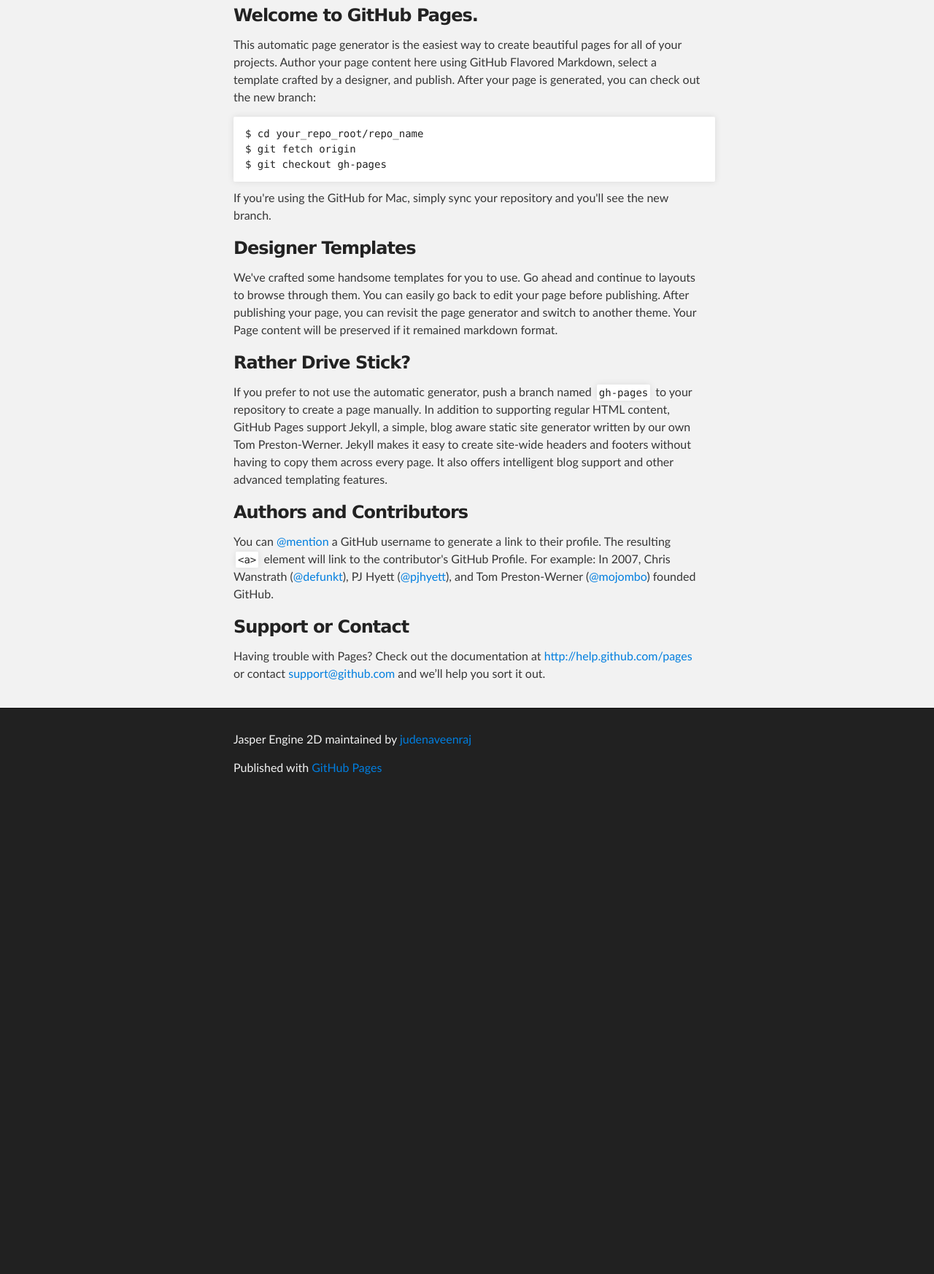
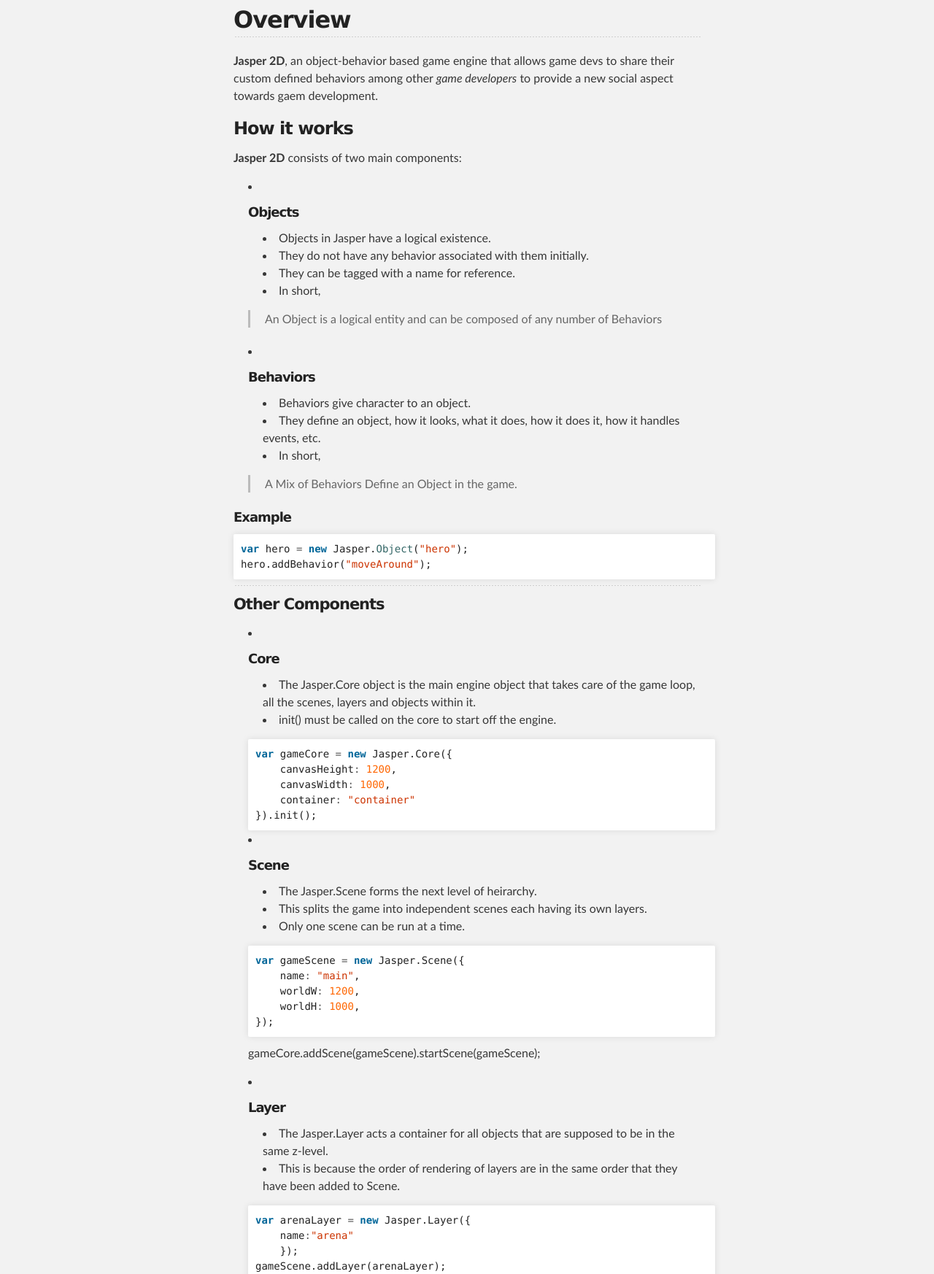
Before and after one commit to malfusion/JasperEngine-2D, a plain HTML site: page index.html in a window 1280 px wide. Shown: the part 293-2039 px from the top of the page at 73% size. Before the commit the page ends 1392 px from the top, so only its background shows below. Drawn offline with Linux system fonts and the light colour scheme.

```diff
--- a/index.html
+++ b/index.html
@@ -31,37 +31,112 @@
     <!-- MAIN CONTENT -->
     <div id="main_content_wrap" class="outer">
       <section id="main_content" class="inner">
-        <h3>
-<a name="welcome-to-github-pages" class="anchor" href="#welcome-to-github-pages"><span class="octicon octicon-link"></span></a>Welcome to GitHub Pages.</h3>
+        <h2>
+<a name="overview" class="anchor" href="#overview"><span class="octicon octicon-link"></span></a>Overview</h2>
 
-<p>This automatic page generator is the easiest way to create beautiful pages for all of your projects. Author your page content here using GitHub Flavored Markdown, select a template crafted by a designer, and publish. After your page is generated, you can check out the new branch:</p>
-
-<pre><code>$ cd your_repo_root/repo_name
-$ git fetch origin
-$ git checkout gh-pages
-</code></pre>
-
-<p>If you're using the GitHub for Mac, simply sync your repository and you'll see the new branch.</p>
+<p><strong>Jasper 2D</strong>, an object-behavior based game engine that allows game devs to share their custom defined behaviors among other <em>game developers</em> to provide a new social aspect towards gaem development.</p>
 
 <h3>
-<a name="designer-templates" class="anchor" href="#designer-templates"><span class="octicon octicon-link"></span></a>Designer Templates</h3>
+<a name="how-it-works" class="anchor" href="#how-it-works"><span class="octicon octicon-link"></span></a>How it works</h3>
 
-<p>We've crafted some handsome templates for you to use. Go ahead and continue to layouts to browse through them. You can easily go back to edit your page before publishing. After publishing your page, you can revisit the page generator and switch to another theme. Your Page content will be preserved if it remained markdown format.</p>
+<p><strong>Jasper 2D</strong> consists of two main components:</p>
 
-<h3>
-<a name="rather-drive-stick" class="anchor" href="#rather-drive-stick"><span class="octicon octicon-link"></span></a>Rather Drive Stick?</h3>
+<ul>
+<li>
+<h5>
+<a name="objects" class="anchor" href="#objects"><span class="octicon octicon-link"></span></a>Objects</h5>
 
-<p>If you prefer to not use the automatic generator, push a branch named <code>gh-pages</code> to your repository to create a page manually. In addition to supporting regular HTML content, GitHub Pages support Jekyll, a simple, blog aware static site generator written by our own Tom Preston-Werner. Jekyll makes it easy to create site-wide headers and footers without having to copy them across every page. It also offers intelligent blog support and other advanced templating features.</p>
+<ul>
+<li>Objects in Jasper have a logical existence. </li>
+<li>They do not have any behavior associated with them initially. </li>
+<li>They can be tagged with a name for reference.</li>
+<li>In short,</li>
+</ul>
+<blockquote>
+<p>An Object is a logical entity and can be composed of any number of Behaviors</p>
+</blockquote>
+</li>
+<li>
+<h5>
+<a name="behaviors" class="anchor" href="#behaviors"><span class="octicon octicon-link"></span></a>Behaviors</h5>
 
-<h3>
-<a name="authors-and-contributors" class="anchor" href="#authors-and-contributors"><span class="octicon octicon-link"></span></a>Authors and Contributors</h3>
+<ul>
+<li>Behaviors give character to an object. </li>
+<li>They define an object, how it looks, what it does, how it does it, how it handles events, etc. </li>
+<li>In short, </li>
+</ul>
+<blockquote>
+<p>A Mix of Behaviors Define an Object in the game.</p>
+</blockquote>
+</li>
+</ul><h5>
+<a name="example" class="anchor" href="#example"><span class="octicon octicon-link"></span></a>Example</h5>
 
-<p>You can <a href="https://github.com/blog/821" class="user-mention">@mention</a> a GitHub username to generate a link to their profile. The resulting <code>&lt;a&gt;</code> element will link to the contributor's GitHub Profile. For example: In 2007, Chris Wanstrath (<a href="https://github.com/defunkt" class="user-mention">@defunkt</a>), PJ Hyett (<a href="https://github.com/pjhyett" class="user-mention">@pjhyett</a>), and Tom Preston-Werner (<a href="https://github.com/mojombo" class="user-mention">@mojombo</a>) founded GitHub.</p>
+<div class="highlight"><pre><span class="kd">var</span> <span class="nx">hero</span> <span class="o">=</span> <span class="k">new</span> <span class="nx">Jasper</span><span class="p">.</span><span class="nb">Object</span><span class="p">(</span><span class="s2">"hero"</span><span class="p">);</span>
+<span class="nx">hero</span><span class="p">.</span><span class="nx">addBehavior</span><span class="p">(</span><span class="s2">"moveAround"</span><span class="p">);</span>
+</pre></div>
 
-<h3>
-<a name="support-or-contact" class="anchor" href="#support-or-contact"><span class="octicon octicon-link"></span></a>Support or Contact</h3>
+<hr><h4>
+<a name="other-components" class="anchor" href="#other-components"><span class="octicon octicon-link"></span></a>Other Components</h4>
 
-<p>Having trouble with Pages? Check out the documentation at <a href="http://help.github.com/pages">http://help.github.com/pages</a> or contact <a href="mailto:support@github.com">support@github.com</a> and we’ll help you sort it out.</p>
+<ul>
+<li>
+<h5>
+<a name="core" class="anchor" href="#core"><span class="octicon octicon-link"></span></a>Core</h5>
+
+<ul>
+<li>The Jasper.Core object is the main engine object that takes care of the game loop, all the scenes, layers and objects within it.</li>
+<li>init() must be called on the core to start off the engine.</li>
+</ul>
+<div class="highlight"><pre><span class="kd">var</span> <span class="nx">gameCore</span> <span class="o">=</span> <span class="k">new</span> <span class="nx">Jasper</span><span class="p">.</span><span class="nx">Core</span><span class="p">({</span>
+    <span class="nx">canvasHeight</span><span class="o">:</span> <span class="mi">1200</span><span class="p">,</span>
+    <span class="nx">canvasWidth</span><span class="o">:</span> <span class="mi">1000</span><span class="p">,</span>
+    <span class="nx">container</span><span class="o">:</span> <span class="s2">"container"</span>
+<span class="p">}).</span><span class="nx">init</span><span class="p">();</span>
+</pre></div>
+</li>
+<li>
+<h5>
+<a name="scene" class="anchor" href="#scene"><span class="octicon octicon-link"></span></a>Scene</h5>
+
+<ul>
+<li>The Jasper.Scene forms the next level of heirarchy.</li>
+<li>This splits the game into independent scenes each having its own layers.</li>
+<li>Only one scene can be run at a time.</li>
+</ul>
+<div class="highlight"><pre><span class="kd">var</span> <span class="nx">gameScene</span> <span class="o">=</span> <span class="k">new</span> <span class="nx">Jasper</span><span class="p">.</span><span class="nx">Scene</span><span class="p">({</span>
+    <span class="nx">name</span><span class="o">:</span> <span class="s2">"main"</span><span class="p">,</span>
+    <span class="nx">worldW</span><span class="o">:</span> <span class="mi">1200</span><span class="p">,</span>
+    <span class="nx">worldH</span><span class="o">:</span> <span class="mi">1000</span><span class="p">,</span>
+<span class="p">});</span>
+</pre></div>
+
+<p>gameCore.addScene(gameScene).startScene(gameScene);</p>
+</li>
+<li>
+<h5>
+<a name="layer" class="anchor" href="#layer"><span class="octicon octicon-link"></span></a>Layer</h5>
+
+<ul>
+<li>The Jasper.Layer acts a container for all objects that are supposed to be in the same z-level. </li>
+<li>This is because the order of rendering of layers are in the same order that they have been added to Scene.</li>
+</ul>
+<div class="highlight"><pre><span class="kd">var</span> <span class="nx">arenaLayer</span> <span class="o">=</span> <span class="k">new</span> <span class="nx">Jasper</span><span class="p">.</span><span class="nx">Layer</span><span class="p">({</span>
+    <span class="nx">name</span><span class="o">:</span><span class="s2">"arena"</span>
+    <span class="p">});</span>
+<span class="nx">gameScene</span><span class="p">.</span><span class="nx">addLayer</span><span class="p">(</span><span class="nx">arenaLayer</span><span class="p">);</span>
+</pre></div>
+</li>
+</ul><h4>
+<a name="phew-now-lets-make-something" class="anchor" href="#phew-now-lets-make-something"><span class="octicon octicon-link"></span></a>Phew... Now let's make something</h4>
+
+<p>Let's get started working with Jasper 2D!!! <a href="http://tutorial">On to the tutorial</a> !!!</p>
+
+<hr><h6>
+<a name="author--jude-naveen-raj" class="anchor" href="#author--jude-naveen-raj"><span class="octicon octicon-link"></span></a>Author : Jude Naveen Raj</h6>
+
+<h6>
+<a name="organisation--delta-nitt" class="anchor" href="#organisation--delta-nitt"><span class="octicon octicon-link"></span></a>Organisation : Delta NITT</h6>
       </section>
     </div>
 
```
Also changed, not shown: params.json (+1 -1 lines).
